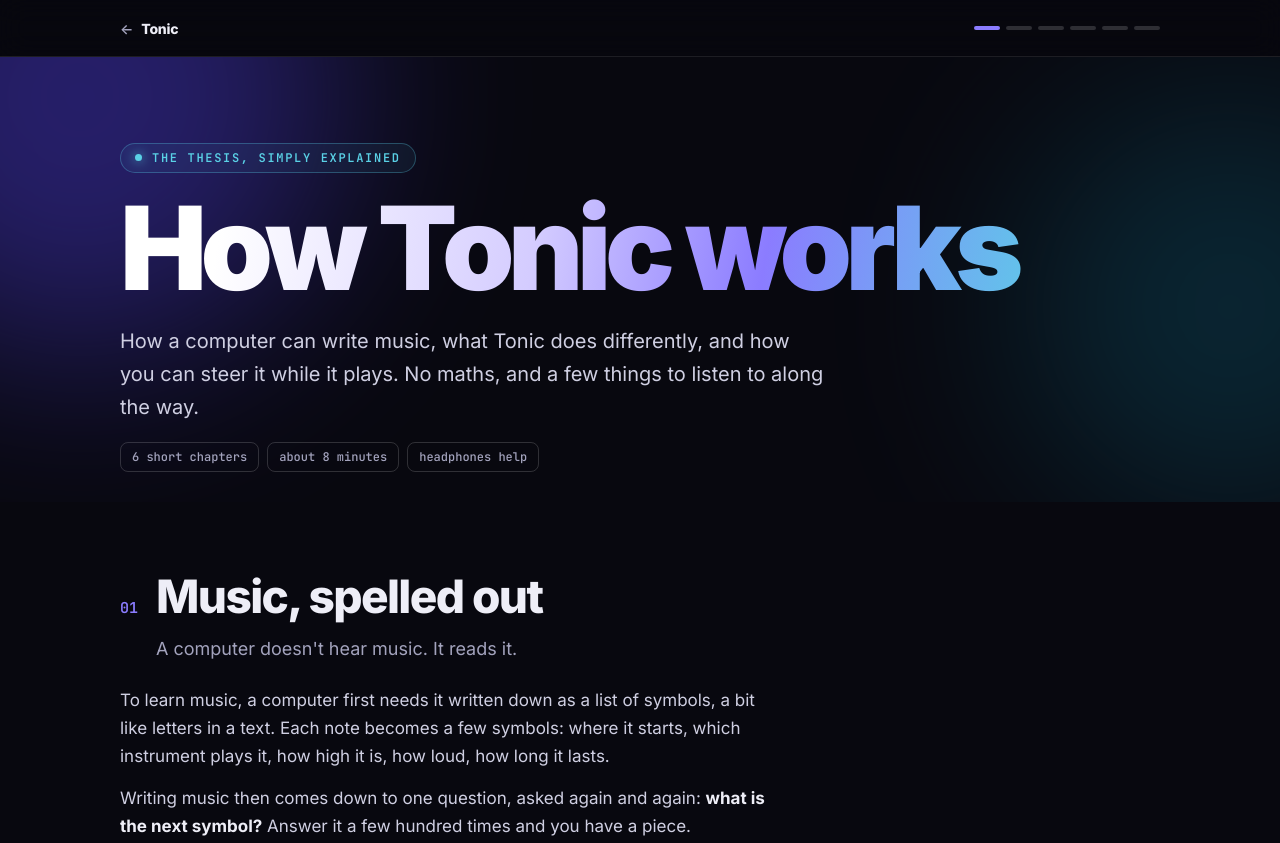
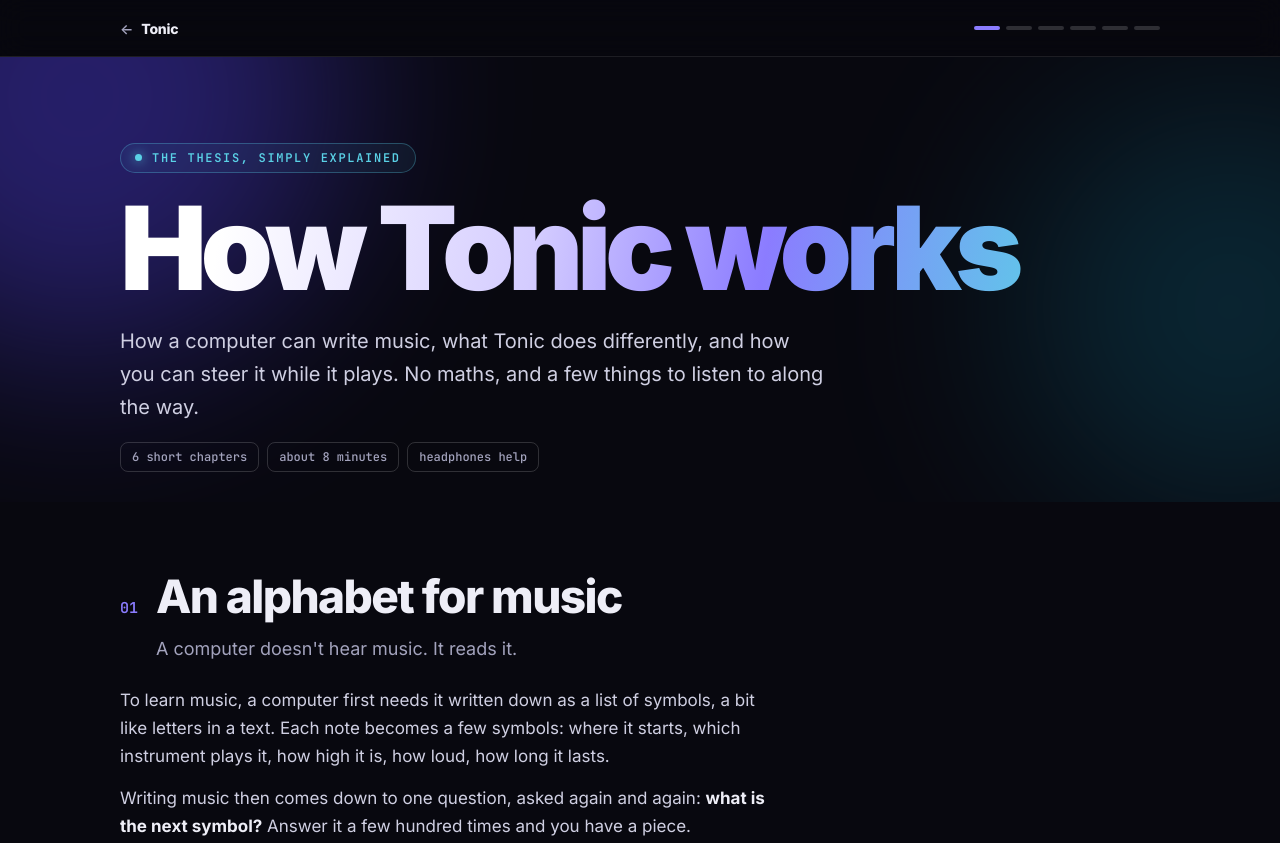
Before and after one commit to RebeccaCeccatelli/tonic, a plain HTML site: page how-it-works/index.html in a window 1280 px wide. Shown: the top 843 px of the page. Drawn offline with Linux system fonts and the light colour scheme.

Commit message:
How it works: chapter 1 title 'An alphabet for music'

```diff
--- a/how-it-works/index.html
+++ b/how-it-works/index.html
@@ -193,7 +193,7 @@ footer a { color: var(--muted); }
 <main>
   <!-- 1 -->
   <section class="chapter wrap" id="c1">
-    <div class="ch-head reveal"><span class="ch-num">01</span><h2>Music, spelled out</h2><p>A computer doesn't hear music. It reads it.</p></div>
+    <div class="ch-head reveal"><span class="ch-num">01</span><h2>An alphabet for music</h2><p>A computer doesn't hear music. It reads it.</p></div>
     <div class="prose reveal">
       <p>To learn music, a computer first needs it written down as a list of symbols, a bit like letters in a text. Each note becomes a few symbols: where it starts, which instrument plays it, how high it is, how loud, how long it lasts.</p>
       <p>Writing music then comes down to one question, asked again and again: <b>what is the next symbol?</b> Answer it a few hundred times and you have a piece.</p>
```
